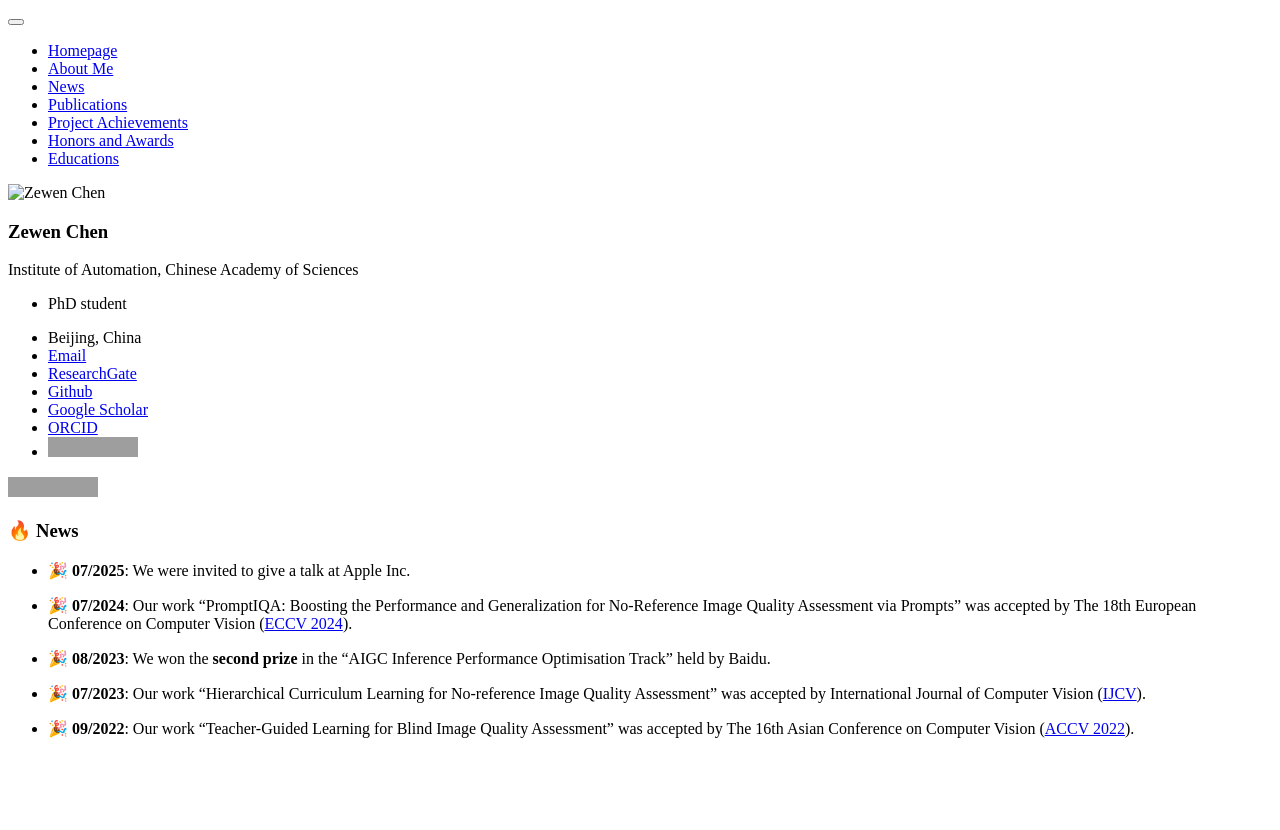
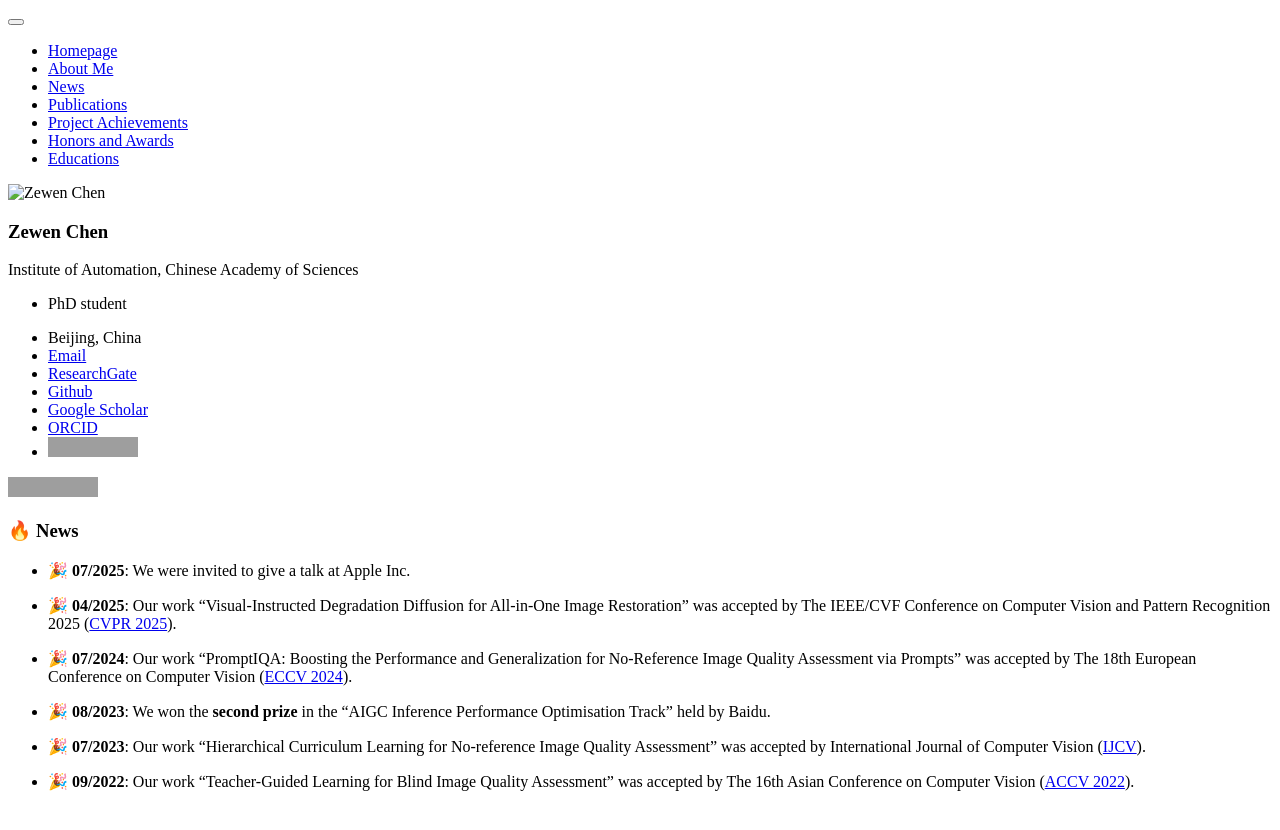
Before and after one commit to chencn2020/chencn2020.github.io, a Jekyll site: the page built from _pages/includes/news.md, in a window 1280 px wide. Shown: the top 830 px of the page. Built offline with Jekyll 4.4.1, drawn with Linux system fonts in a browser that asks for light colours; our own code applies the rules of GitHub Pages for plain Markdown files; grey boxes are pictures that could not be loaded.

Commit message:
Update news.md

```diff
--- a/_pages/includes/news.md
+++ b/_pages/includes/news.md
@@ -1,6 +1,8 @@
 # 🔥 News
 
 - 🎉 **07/2025**:  We were invited to give a talk at Apple Inc.
+
+- 🎉 **04/2025**:  Our work "Visual-Instructed Degradation Diffusion for All-in-One Image Restoration" was accepted by The IEEE/CVF Conference on Computer Vision and Pattern Recognition 2025 ([CVPR 2025](https://openaccess.thecvf.com/content/CVPR2025/papers/Luo_Visual-Instructed_Degradation_Diffusion_for_All-in-One_Image_Restoration_CVPR_2025_paper.pdf)).
 
 - 🎉 **07/2024**:  Our work "PromptIQA: Boosting the Performance and Generalization for No-Reference Image Quality Assessment via Prompts" was accepted by The 18th European Conference on Computer Vision  ([ECCV 2024](https://link.springer.com/chapter/10.1007/978-3-031-73232-4_14)).
 
```
